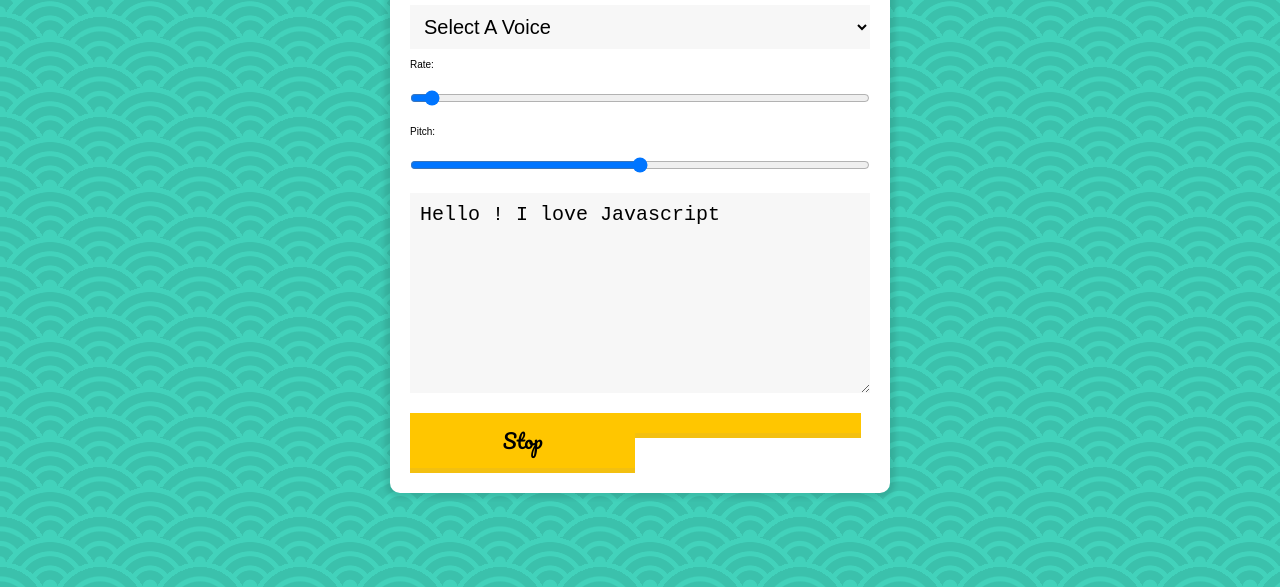
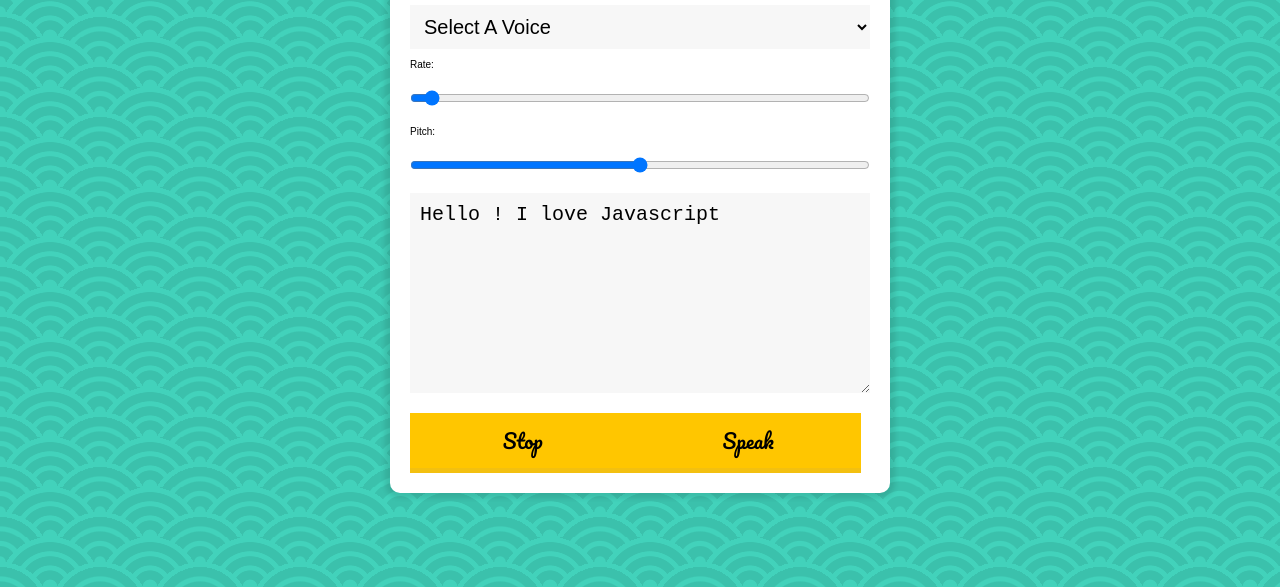
Before and after one commit to GolfRomeoEchoGolf83/javascript30DaysChallenge, a plain HTML site: page day_23_speech_synthesis/index.html in a window 1280 px wide. Shown: the part 213-800 px from the top of the page. Drawn offline with Linux system fonts and the light colour scheme.

Commit message:
oups, forget "Speak" with its button...

```diff
--- a/day_23_speech_synthesis/index.html
+++ b/day_23_speech_synthesis/index.html
@@ -27,7 +27,7 @@
         <input type="range" name="pitch" min="0" max="2" step="0.1">
         <textarea name="text">Hello ! I love Javascript</textarea>
         <button id="stop">Stop</button>
-        <button in="speak"></button>
+        <button in="speak">Speak</button>
     </div>
 
     <script src="script.js">
```
